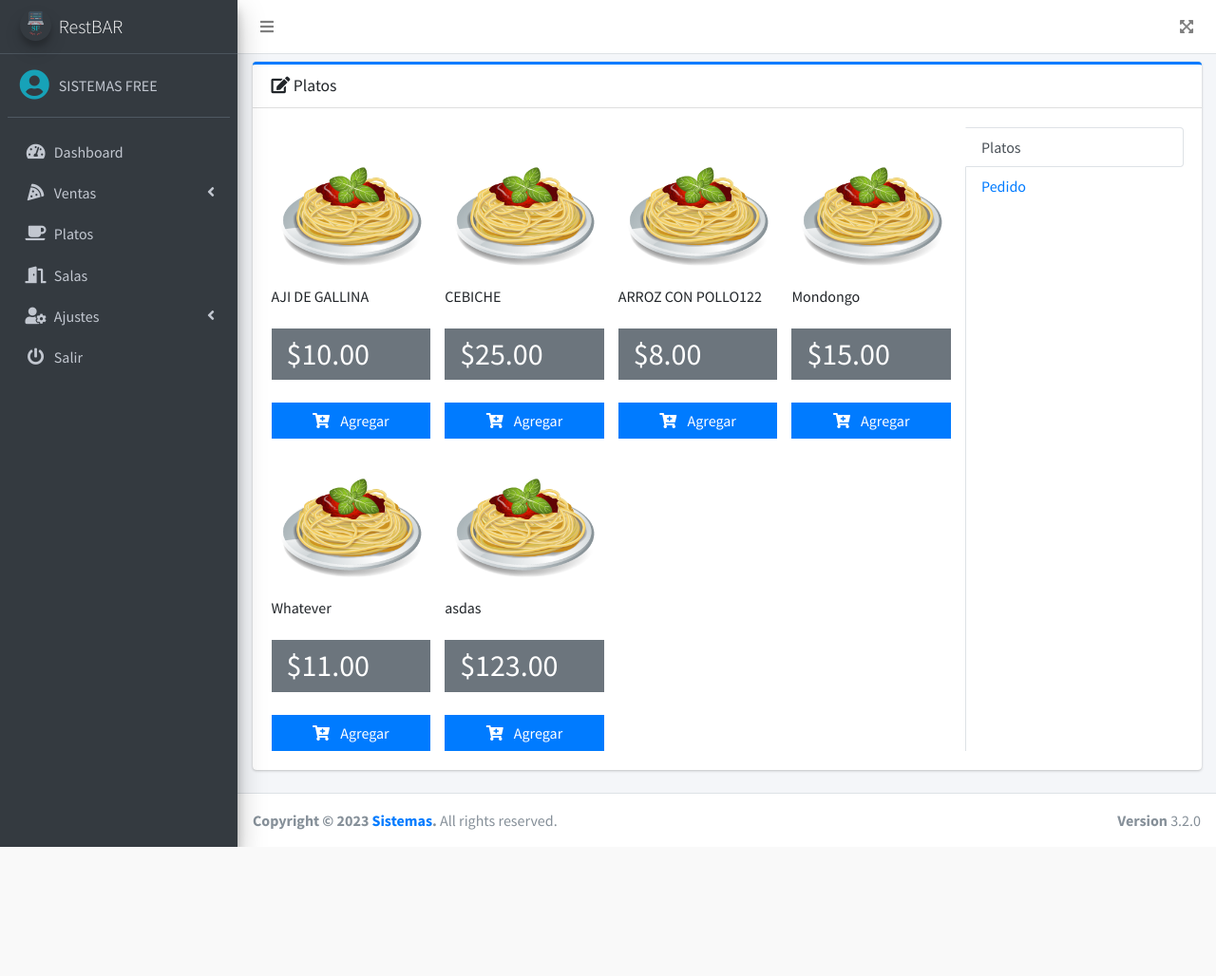
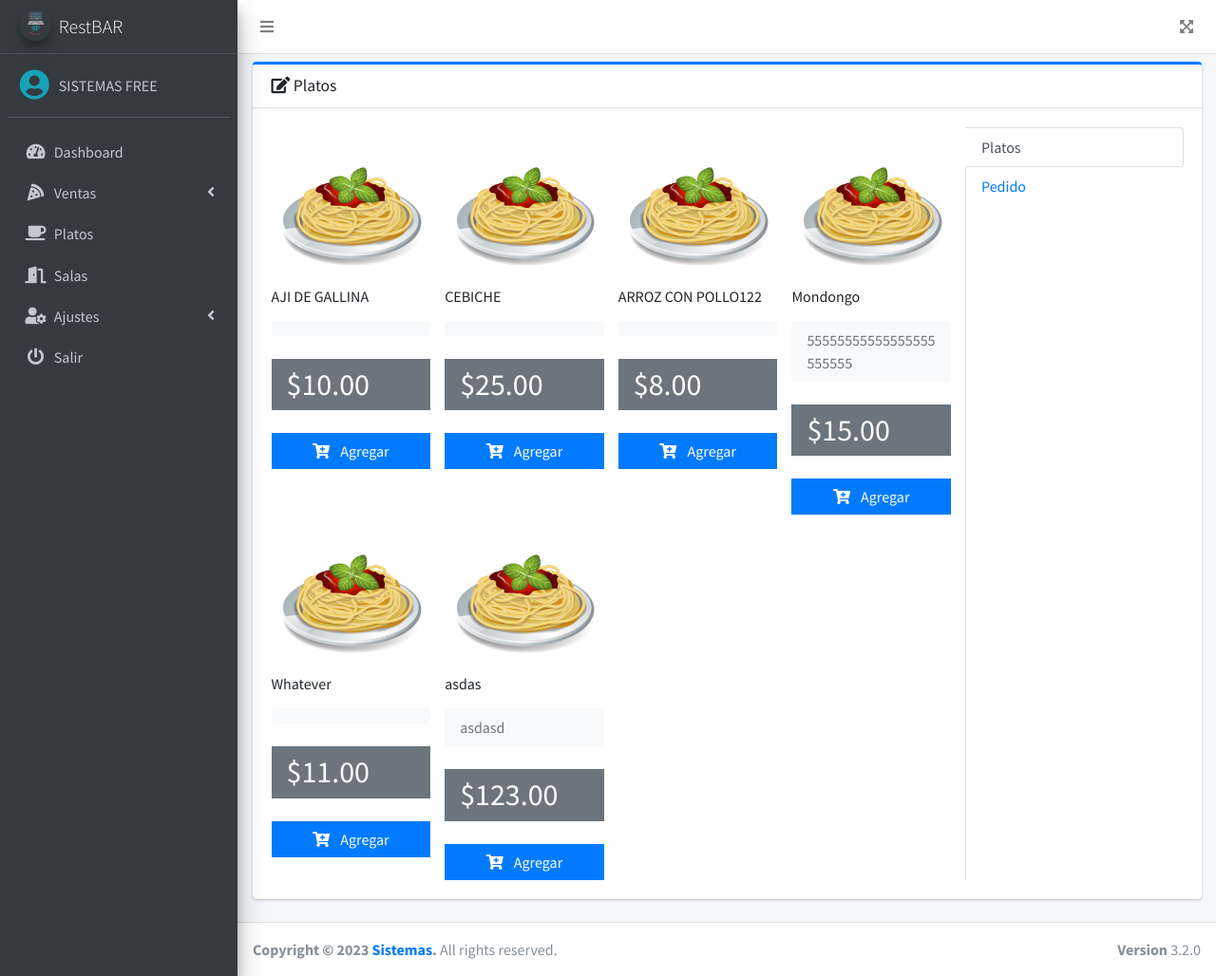
Before and after one commit to JasonS71/Calidad_Restaurante, a PHP site: page /src/pedido.php?id_sala=1 in a window 1280 px wide. Shown: the whole page at 95% size. Before the commit the page ends 892 px from the top, so only its background shows below. Run offline with PHP 8.4, Linux system fonts and the light colour scheme; a user stored in the database is signed in; data comes from the database, SQL or seed files in the repository; tables that the repository leaves empty hold one stand-in row (values such as "Sample post"); data that the repository does not hold is empty; some libraries are stand-ins or nearby versions.

```diff
--- a/src/pedido.php
+++ b/src/pedido.php
@@ -29,7 +29,13 @@ if ($_SESSION['rol'] == 1 || $_SESSION['rol'] == 3) {
                                                 <img src="<?php echo ($data['imagen'] == null) ? '../assets/img/default.png' : $data['imagen']; ?>" class="product-image" alt="Product Image">
                                             </div>
                                             <h6 class="my-3"><?php echo $data['nombre']; ?></h6>
-
+<!-- ------------------------------------------------------------------------------------------------------------------------------------------------------------------------------------ -->
+                                            <div class="bg-light py-2 px-3 mt-2 rounded">
+                                                <p class="text-muted mb-0">
+                                                    <?php echo $data['descripcion']; ?>
+                                                </p>
+                                            </div>
+<!-- ------------------------------------------------------------------------------------------------------------------------------------------------------------------------------------ -->
                                             <div class="bg-gray py-2 px-3 mt-4">
                                                 <h2 class="mb-0">
                                                     $<?php echo $data['precio']; ?>
```
